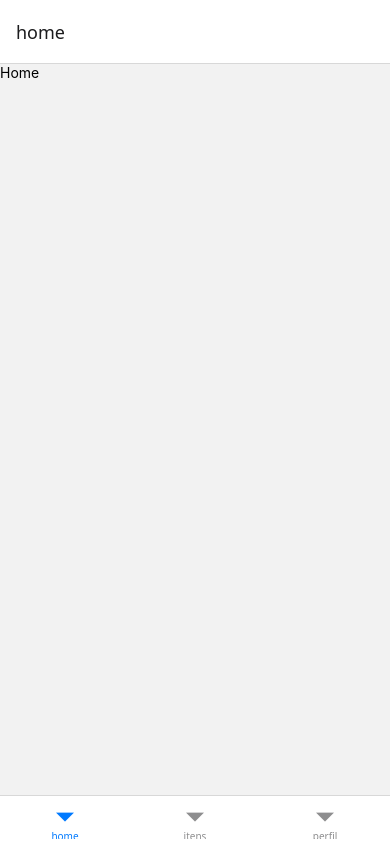
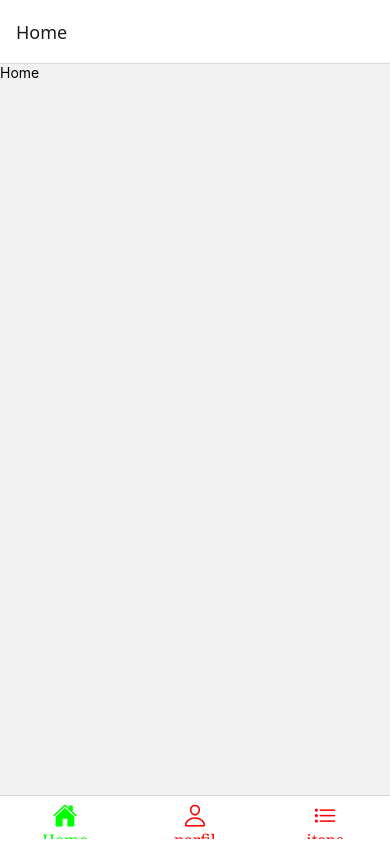
Before and after one commit to ewertonjsilva/aula-api-expo-2026-completo, a React Native app: screen /home in a window 390 px wide. Built offline with nearby package versions, Linux system fonts and the light colour scheme.

Commit message:
aula-24-08

```diff
--- a/package.json
+++ b/package.json
@@ -9,6 +9,7 @@
     "web": "expo start --web"
   },
   "dependencies": {
+    "@expo/vector-icons": "^15.1.1",
     "@react-navigation/bottom-tabs": "^7.18.16",
     "@react-navigation/elements": "^2.9.38",
     "@react-navigation/native": "^7.3.16",
--- a/src/routes/myTabs.js
+++ b/src/routes/myTabs.js
@@ -1,17 +1,52 @@
 import { createBottomTabNavigator } from '@react-navigation/bottom-tabs';
+// npm i @expo/vector-icons
+import { Ionicons } from '@expo/vector-icons';
 
 import HomeScreen from '../telas/home';
+import PerfilScreen from '../telas/perfil';
 import ItensScreen from '../telas/itens';
-import PerfilScreen from '../telas/perfil';
 
 const Tab = createBottomTabNavigator();
 
-export default function MyTabs() {
+export default function TabNavigator() {
   return (
-    <Tab.Navigator>
-      <Tab.Screen name="home" component={HomeScreen} />
+    <Tab.Navigator
+      screenOptions={({ route }) => ({
+        // tabBarShowLabel: false, // Oculta o texto de todas as abas
+        // tabBarLabelPosition: 'beside-icon'
+        tabBarLabelStyle: {
+          fontSize: 16,
+          fontFamily: 'Georgia',
+          fontWeight: 300,
+        },
+        tabBarIcon: ({ focused, color, size }) => {
+          let iconName;
+
+          // Define o ícone baseado no nome da rota
+          if (route.name === 'home') {
+            iconName = focused ? 'home' : 'home-outline';
+          } else if (route.name === 'perfil') {
+            iconName = focused ? 'person' : 'person-outline';
+          } else if (route.name === 'itens') {
+            iconName = focused ? 'list' : 'list-outline';
+          }
+
+          // Retorna o componente visual do ícone
+          return <Ionicons name={iconName} size={size} color={color} />;
+        },
+        // Define as cores personalizadas que você quer usar
+        tabBarActiveTintColor: '#00FF00',   // Cor quando focado (focused)
+        tabBarInactiveTintColor: '#FF0000', // Cor quando desfocado
+      })}
+    >
+      <Tab.Screen
+        name="home"
+        component={HomeScreen}
+        // options={{ tabBarShowLabel: false }}
+        options={{ title: 'Home' }}
+      />
+      <Tab.Screen name="perfil" component={PerfilScreen} />
       <Tab.Screen name="itens" component={ItensScreen} />
-      <Tab.Screen name="perfil" component={PerfilScreen} />
     </Tab.Navigator>
   );
 }
```
Also changed, not shown: 1 other file (tests, documents, lock files or other folders).
